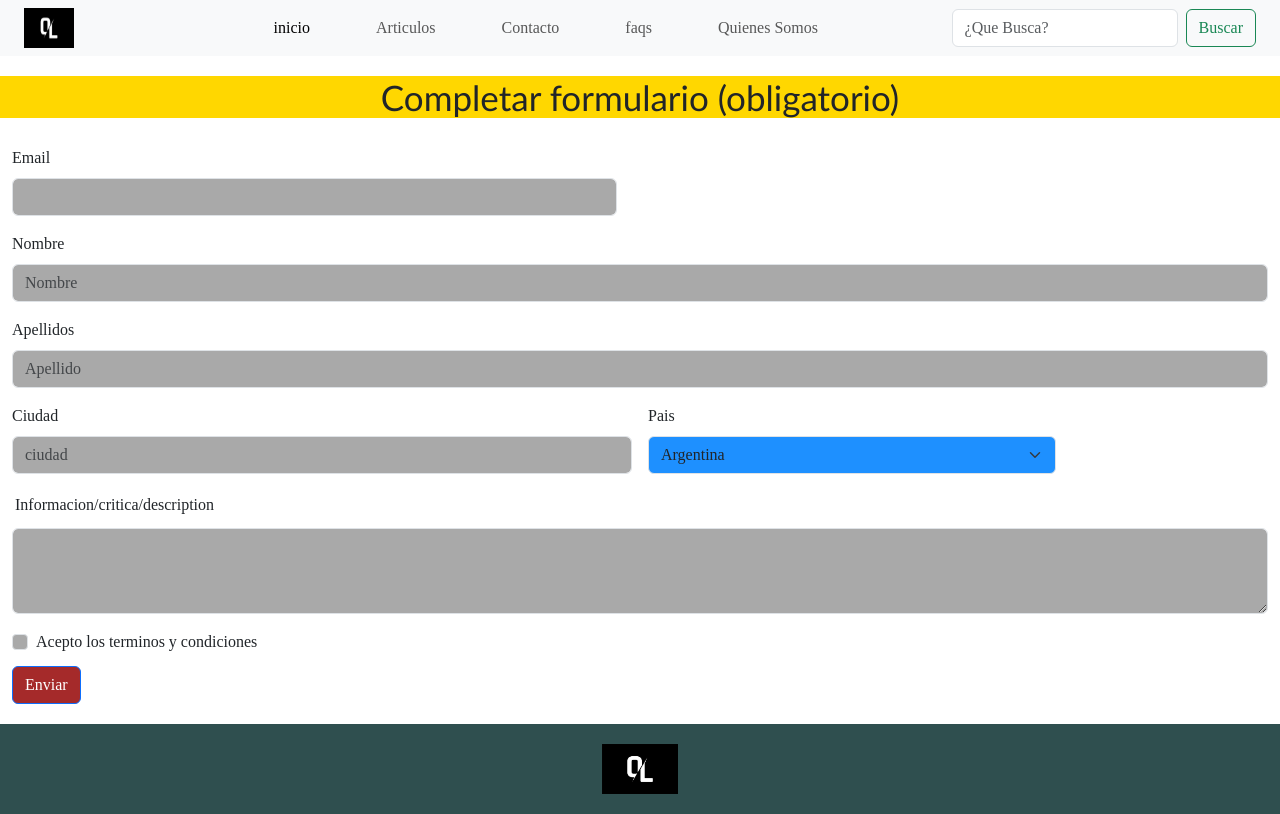
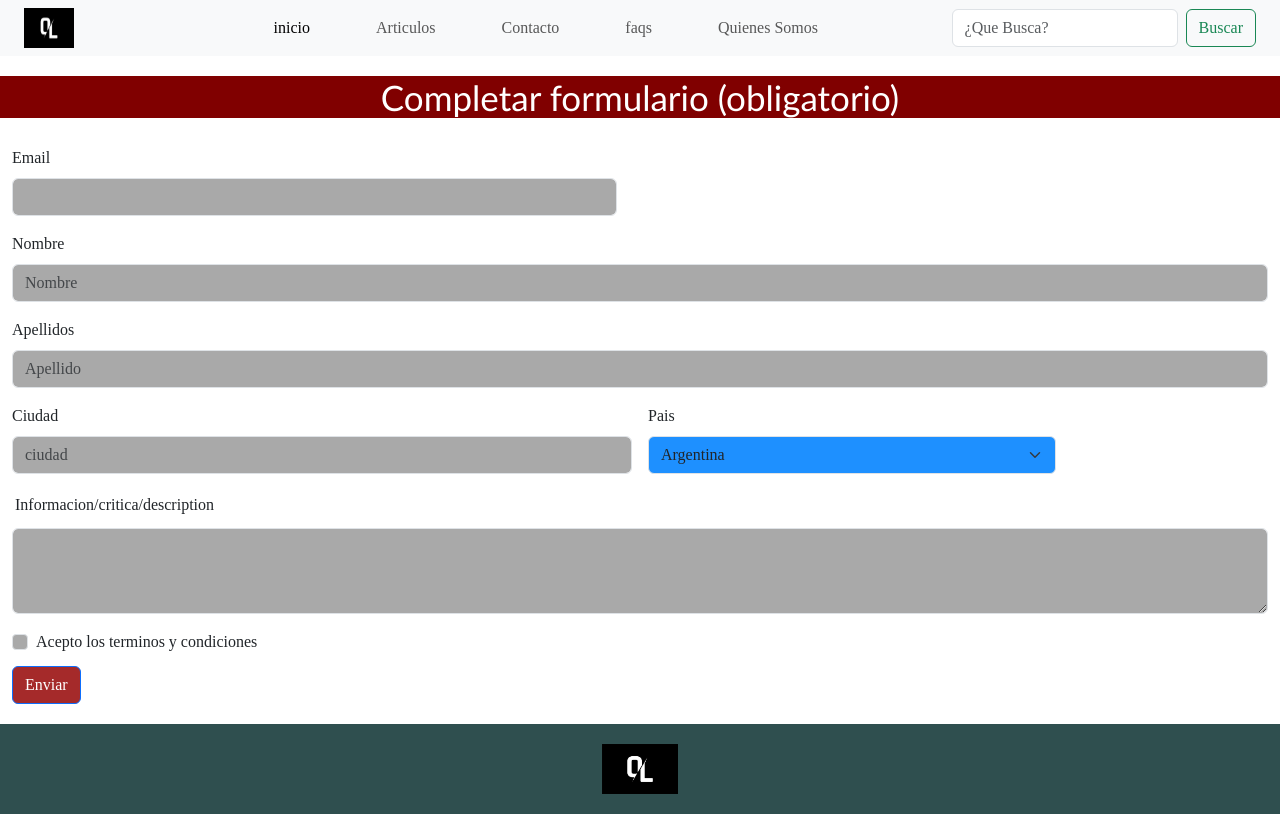
Before and after one commit to DiegoSalazarn/2daEntrega-DiegoSalazar, a plain HTML site: page pages/contacto.html in a window 1280 px wide. Drawn offline with nearby package versions, Linux system fonts and the light colour scheme.

Commit message:
cambie el color del background de el H1 de la page CONTACTO

```diff
--- a/css/style.css
+++ b/css/style.css
@@ -133,7 +133,8 @@
     font-size: 35px;
     display: flex ;
     justify-content: center;
-    background-color: gold;
+    background-color:  #800000;
+    color: white;
     margin-top: 20px;
 
 }
```
